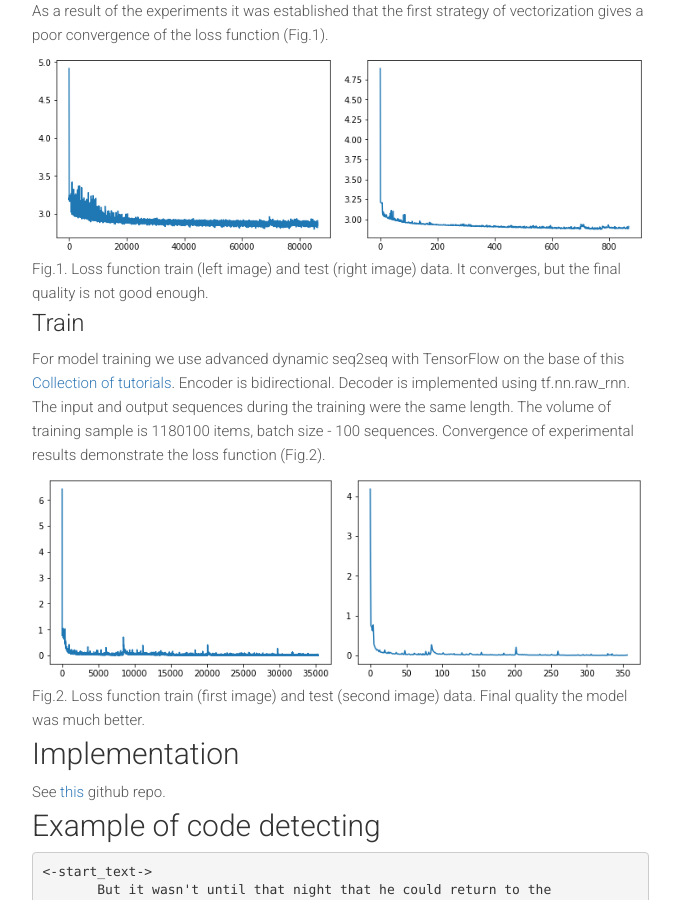
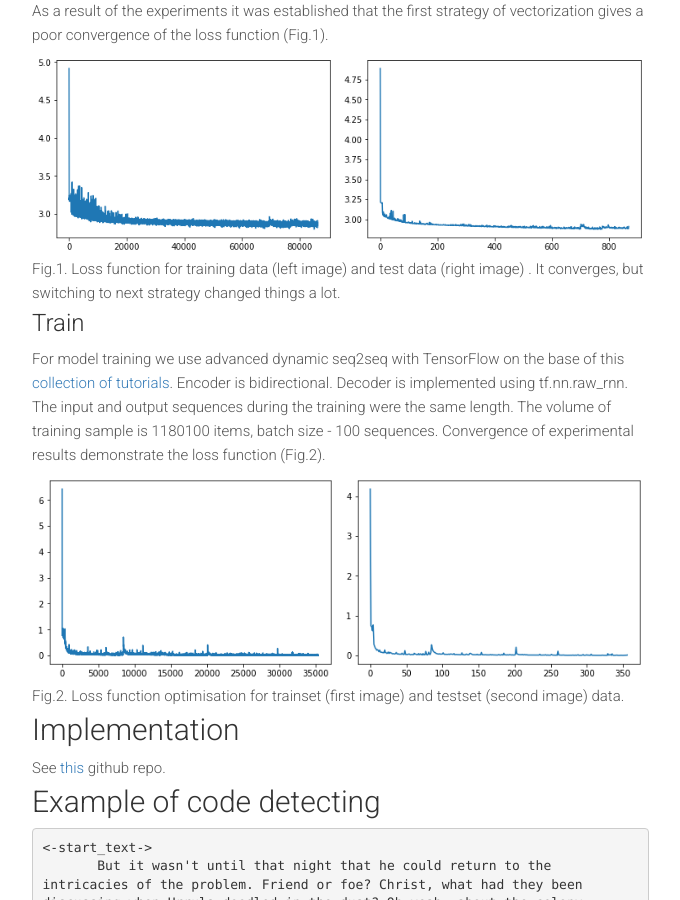
Before and after one commit to ai-labs/ai-labs.github.io, a Jekyll site: the page built from _posts/2018-07-20-NN-based-code-detector-in-raw-text.md, in a window 1280 px wide and 900 px high, scrolled down 1406 px. Shown: the whole window, without its empty margins (138-818 px from the left). Built offline with Jekyll 4.4.1, drawn with Linux system fonts in a browser that asks for light colours; some of the changed text lies outside the part shown.

Commit message:
Formatting.

```diff
--- a/_posts/2018-07-20-NN-based-code-detector-in-raw-text.md
+++ b/_posts/2018-07-20-NN-based-code-detector-in-raw-text.md
@@ -33,7 +33,7 @@ programming related articles at Stack Overflow). Intuition tels that some machin
 This text describes a working example of Neural-Network based source code detector.
 
 
-### First, we need sufficient and good train data
+### First, we need sufficient and good training data
 Labeled examples can be generated by smart mixing of plain text and source code examples (so that we can label
 code segments and regular text regions in train data).
 As the initial data, we used books in English obtained from the internet.
@@ -78,11 +78,11 @@ As a result of the experiments it was established that the first strategy of vec
 </tr>
 </table>
 
-Fig.1. Loss function train (left image) and test (right image) data. It converges,
-but the final quality is not good enough.
+Fig.1. Loss function for training data (left image) and test data (right image) . It converges,
+but switching to next strategy changed things a lot.
 
 ### Train
-For model training we use advanced dynamic seq2seq with TensorFlow on the base of this [Collection of tutorials](https://github.com/ematvey/tensorflow-seq2seq-tutorials). Encoder is bidirectional. Decoder is implemented using tf.nn.raw_rnn. The input and output sequences during the training were the same length. The volume of training sample is 1180100 items, batch size - 100 sequences. Convergence of experimental results demonstrate the loss function (Fig.2).
+For model training we use advanced dynamic seq2seq with TensorFlow on the base of this [collection of tutorials](https://github.com/ematvey/tensorflow-seq2seq-tutorials). Encoder is bidirectional. Decoder is implemented using tf.nn.raw_rnn. The input and output sequences during the training were the same length. The volume of training sample is 1180100 items, batch size - 100 sequences. Convergence of experimental results demonstrate the loss function (Fig.2).
 
 <table>
 <tr>
@@ -92,7 +92,8 @@ For model training we use advanced dynamic seq2seq with TensorFlow on the base o
 </table>
 
 
-Fig.2. Loss function train (first image) and test (second image) data. Final quality the model was much better.
+Fig.2. Loss function optimisation for trainset (first image) and testset (second image) data.
+
 
 ## Implementation
 See [this](https://github.com/korobool/codefinder) github repo.
```
Also changed, not shown: other parts of _posts/2018-07-20-NN-based-code-detector-in-raw-text.md (+1 -1 lines).
